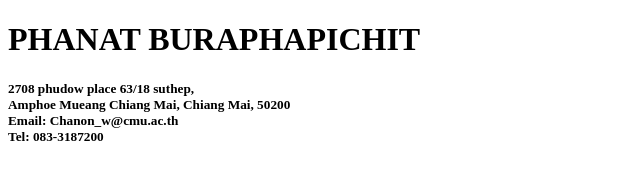
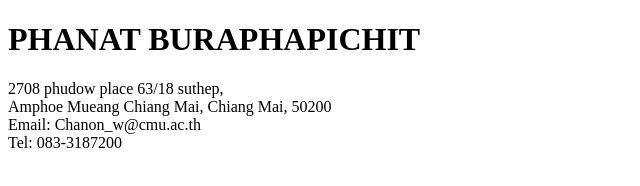
Before and after one commit to chanon1261/chanon1261.github.io, a plain HTML site: page index.html in a window 1280 px wide. Shown: the whole page, without its empty margins (0-640 px from the left). Drawn offline with Linux system fonts and the light colour scheme.

Commit message:
chang tag h5 > p

```diff
--- a/index.html
+++ b/index.html
@@ -5,11 +5,11 @@
 </head>
 <body>
 <h1>PHANAT BURAPHAPICHIT</h1>
-<h5> 2708 phudow place 63/18 suthep, <br>
+<p> 2708 phudow place 63/18 suthep, <br>
 Amphoe Mueang Chiang Mai, Chiang Mai, 50200 <br>
 Email: Chanon_w@cmu.ac.th <br>
 Tel: 083-3187200 <br>
-</h5>
+</p>
 
 
 
```
